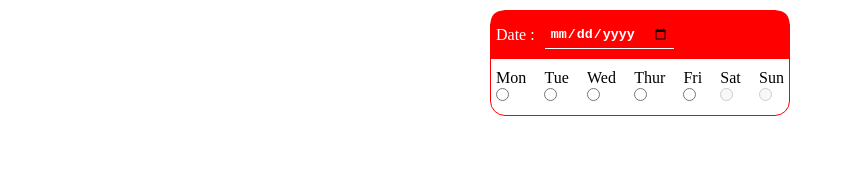
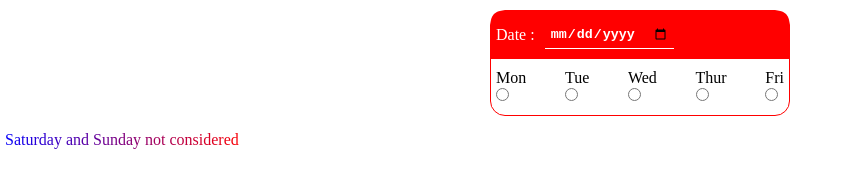
Before and after one commit to Haybuka/Date-Picker, a plain HTML site: page index.html in a window 1280 px wide. Shown: the whole page, without its empty margins (0-847 px from the left). Drawn offline with Linux system fonts and the light colour scheme.

Commit message:
Added a styled error message

```diff
--- a/index.html
+++ b/index.html
@@ -11,6 +11,7 @@
             padding: 0;
             margin: 0;
         }
+
 
         .date {
             display: flex;
@@ -55,6 +56,14 @@
         input {
             cursor: pointer;
         }
+
+        .error {
+            display: inline-block;
+            padding: 5px;
+            background: linear-gradient(to right, blue, red);
+            -webkit-background-clip: text;
+            -webkit-text-fill-color: transparent;
+        }
     </style>
 </head>
 
@@ -87,20 +96,22 @@
                 <p>Fri</p>
                 <input type="radio" name="day" id="friday" class="js-days">
             </label>
-            <label>
+            <!-- <label>
                 <p>Sat</p>
                 <input type="radio" name="day" id="saturday" class="js-days" disabled>
             </label>
             <label>
                 <p>Sun</p>
                 <input type="radio" name="day" id="sunday" class="js-days" disabled>
-            </label>
+            </label> -->
         </div>
     </form>
+    <p class="js--error error">Saturday and Sunday not considered</p>
     <script>
         // querySelect the js Date and the date picker
         let days = document.querySelectorAll('.js-days');
         let jsDate = document.querySelector('.js-date');
+        let errorDay = document.querySelector('.js--error');
         // days is a nodelist,but we need an array,hence a conversion
         let weekdays = Array.from(days)
         // the change event listener is added to the date element,as we need an updated date once a user clicks
@@ -126,7 +137,7 @@
                     }
                 }
             } catch (error) {
-                console.log('bad date')
+                errorDay.innerHTML = " Saturday and Sunday not considered"
             }
 
         })
```
